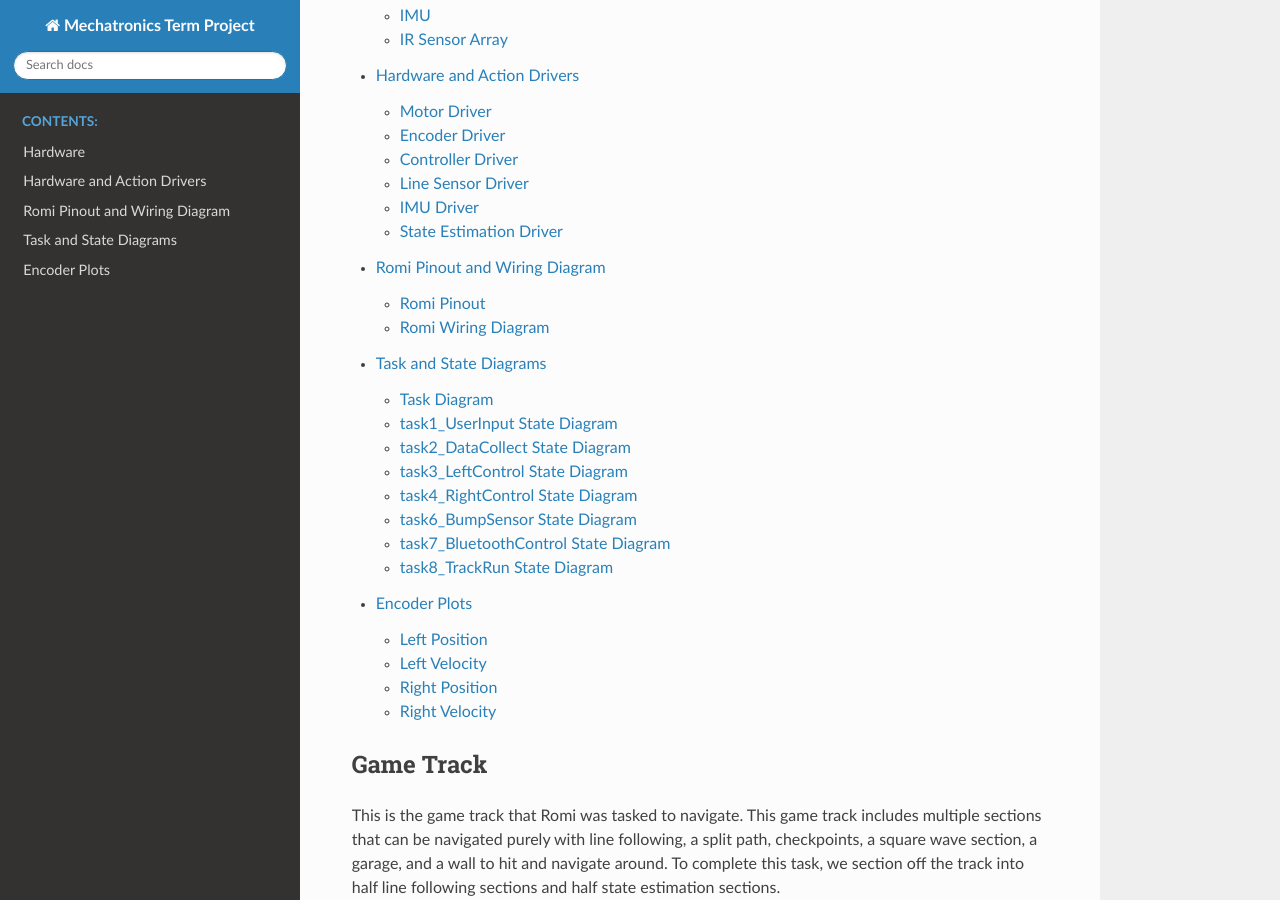
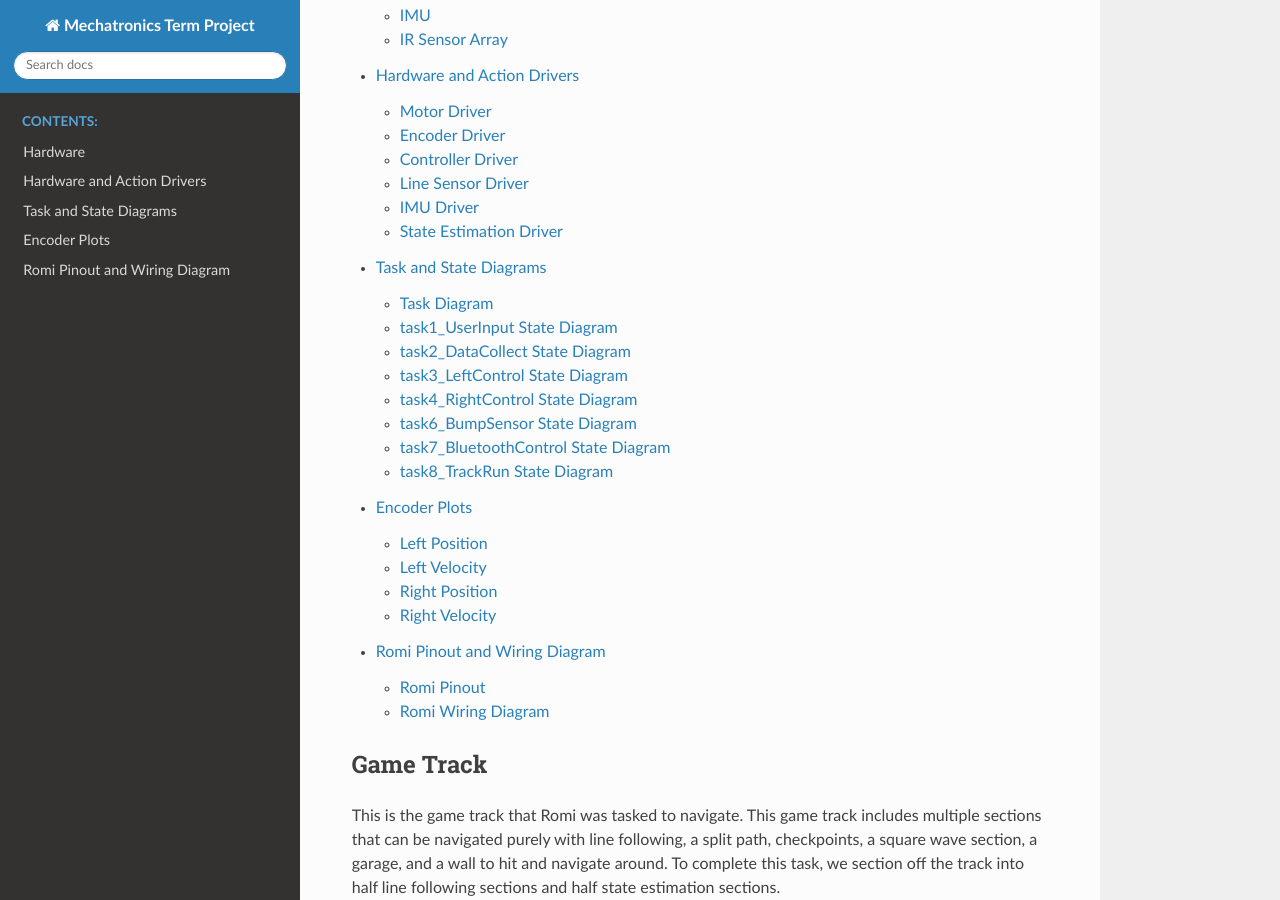
Before and after one commit to emmicayer/Mechatronics-Repository, a Sphinx documentation site: the page built from docs/index.rst, in a window 1280 px wide and 900 px high, scrolled down 336 px. Built offline with Sphinx 7.4.7 and the Read the Docs theme 3.1.0, drawn with Linux system fonts in a browser that asks for light colours; pages that are not in the unit, such as notebooks, are missing from menus.

```diff
--- a/docs/index.rst
+++ b/docs/index.rst
@@ -16,10 +16,10 @@ This homepage outlines the hardware, drivers, state machine, and relevent diagra
    hardware
    drivers
    statemachine
+   taskandstatediagrams
+   plots
    supportcode
    pininfo
-   taskandstatediagrams
-   plots
 
 
 Game Track
```
